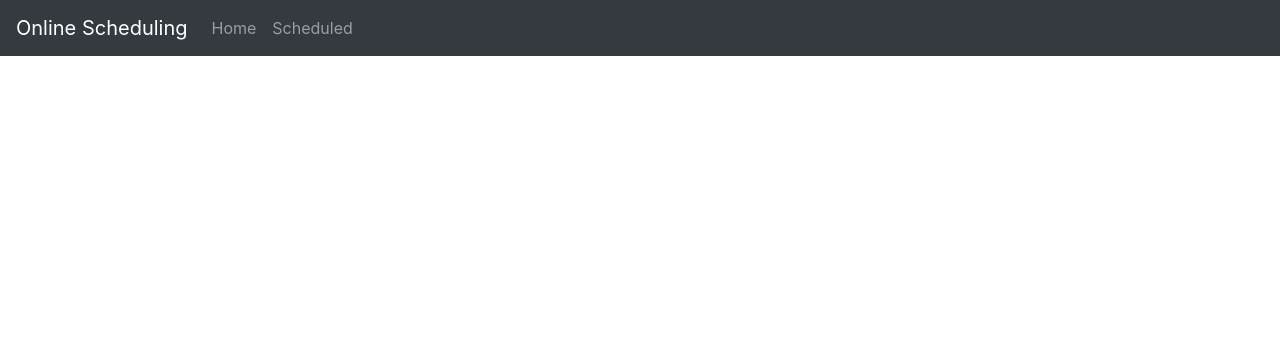
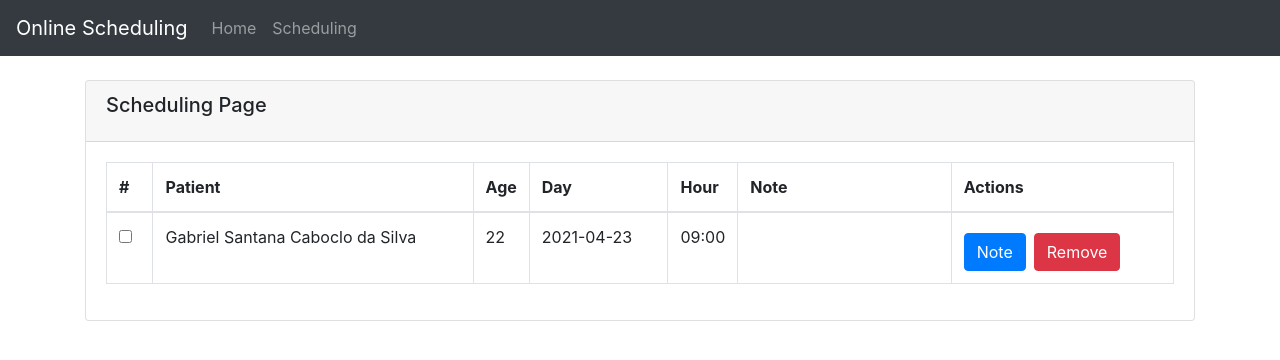
Before and after one commit to GabrielSantanaC/online-scheduling, a React (Create React App) app: page /scheduling in a window 1280 px wide. Shown: the top 360 px of the page. Built offline with nearby package versions, Linux system fonts and the light colour scheme; data requests are answered from the project's data file.

Commit message:
SchedulingDate and SchedulingTime components

```diff
--- a/db.json
+++ b/db.json
@@ -6,7 +6,19 @@
       "author": "typicode"
     }
   ],
-  "scheduling": [],
+  "scheduling": [
+    {
+      "name": "Gabriel Santana Caboclo da Silva",
+      "email": "gabriel.caboclo@hotmail.com",
+      "note": "",
+      "birth": "1998-07-04T03:00:00.000Z",
+      "dateScheduling": "2021-04-23T03:00:00.000Z",
+      "timeScheduling": "2021-04-21T09:00:00.675Z",
+      "priority": false,
+      "completed": false,
+      "id": 1
+    }
+  ],
   "comments": [
     {
       "id": 1,
--- /dev/null
+++ b/src/components/DatePicker/BirthDate.jsx
@@ -0,0 +1,39 @@
+/* eslint-disable react/jsx-props-no-spreading */
+import React from 'react';
+import { Field, ErrorMessage } from 'formik';
+import addDays from 'date-fns/addDays';
+import DateView from 'react-datepicker';
+
+function BirthDate({ label, name, ...rest }) {
+  return (
+    <div className="form-group">
+      <label htmlFor={name}>{label}</label>
+      <br />
+      <Field className="form-control" name={name}>
+        {
+            ({ form, field }) => {
+              const { setFieldValue } = form;
+              const { value } = field;
+              return (
+                <DateView
+                  id={name}
+                  {...field}
+                  {...rest}
+                  peekNextMonth
+                  showMonthDropdown
+                  showYearDropdown
+                  dropdownMode="select"
+                  maxDate={addDays(new Date(), 0)}
+                  selected={value}
+                  onChange={(val) => setFieldValue(name, val)}
+                />
+              );
+            }
+        }
+      </Field>
+      <ErrorMessage name={name}>{(msg) => <div className="text-danger">{msg}</div>}</ErrorMessage>
+    </div>
+  );
+}
+
+export default BirthDate;
--- a/src/components/DatePicker/DatePicker.jsx
+++ b/src/components/DatePicker/SchedulingDate.jsx
@@ -4,12 +4,12 @@ import { Field, ErrorMessage } from 'formik';
 import addDays from 'date-fns/addDays';
 import DateView from 'react-datepicker';
 
-function DatePicker({ label, name, ...rest }) {
+function SchedulingDate({ label, name, ...rest }) {
   return (
     <div className="form-group">
       <label htmlFor={name}>{label}</label>
       <br />
-      <Field name={name}>
+      <Field className="form-control" name={name}>
         {
             ({ form, field }) => {
               const { setFieldValue } = form;
@@ -19,11 +19,8 @@ function DatePicker({ label, name, ...rest }) {
                   id={name}
                   {...field}
                   {...rest}
-                  peekNextMonth
-                  showMonthDropdown
-                  showYearDropdown
-                  dropdownMode="select"
-                  maxDate={addDays(new Date(), 0)}
+                  minDate={addDays(new Date(), 1)}
+                  maxDate={addDays(new Date(), 15)}
                   selected={value}
                   onChange={(val) => setFieldValue(name, val)}
                 />
@@ -36,4 +33,4 @@ function DatePicker({ label, name, ...rest }) {
   );
 }
 
-export default DatePicker;
+export default SchedulingDate;
--- /dev/null
+++ b/src/components/DatePicker/SchedulingTime.jsx
@@ -0,0 +1,40 @@
+/* eslint-disable react/jsx-props-no-spreading */
+import React from 'react';
+import { Field, ErrorMessage } from 'formik';
+import DateView from 'react-datepicker';
+
+function SchedulingTime({
+  label, name, datescheduling, ...rest
+}) {
+  return (
+    <div className="form-group">
+      <label htmlFor={name}>{label}</label>
+      <br />
+      <Field className="form-control" name={name}>
+        {
+            ({ form, field }) => {
+              const { setFieldValue } = form;
+              const { value } = field;
+              return (
+                <DateView
+                  id={name}
+                  {...field}
+                  {...rest}
+                  showTimeSelect
+                  showTimeSelectOnly
+                  timeIntervals={60}
+                  timeCaption="Time"
+                  dateFormat="h:mm aa"
+                  selected={value}
+                  onChange={(val) => setFieldValue(name, val)}
+                />
+              );
+            }
+        }
+      </Field>
+      <ErrorMessage name={name}>{(msg) => <div className="text-danger">{msg}</div>}</ErrorMessage>
+    </div>
+  );
+}
+
+export default SchedulingTime;
--- a/src/components/Form/FormControl.jsx
+++ b/src/components/Form/FormControl.jsx
@@ -1,12 +1,16 @@
 /* eslint-disable react/jsx-props-no-spreading */
 import React from 'react';
 import Input from '../Input';
-import DatePicker from '../DatePicker/DatePicker';
+import BirthDate from '../DatePicker/BirthDate';
+import SchedulingDate from '../DatePicker/SchedulingDate';
+import SchedulingTime from '../DatePicker/SchedulingTime';
 
 function FormControl({ control, ...rest }) {
   switch (control) {
     case 'input': return <Input {...rest} />;
-    case 'datepicker': return <DatePicker {...rest} />;
+    case 'datebirth': return <BirthDate {...rest} />;
+    case 'datescheduling': return <SchedulingDate {...rest} />;
+    case 'timescheduling': return <SchedulingTime {...rest} />;
     default: return null;
   }
 }
--- a/src/components/Form/SchedulingForm.jsx
+++ b/src/components/Form/SchedulingForm.jsx
@@ -24,7 +24,8 @@ const initialValues = {
   email: '',
   note: '',
   birth: null,
-  scheduling: null,
+  dateScheduling: null,
+  timeScheduling: null,
   priority: false,
   completed: false,
 };
@@ -33,7 +34,8 @@ const validationSchema = Yup.object({
   name: Yup.string().required('Required'),
   email: Yup.string().email('Invalid email format').required('Required'),
   birth: Yup.date().required('Required').nullable(),
-  scheduling: Yup.date().required('Required').nullable(),
+  dateScheduling: Yup.date().required('Required').nullable(),
+  timeScheduling: Yup.date().required('Required').nullable(),
 });
 
 function SchedulingForm() {
@@ -50,12 +52,16 @@ function SchedulingForm() {
           </div>
 
           <div>
-            <FormikControl name="birth" label="Birth Date" control="datepicker" />
+            <FormikControl name="birth" label="Birth Date" control="datebirth" />
           </div>
 
-          <di>
-            {formik.values.birth && <FormikControl name="scheduling" label="Choose a Date" control="datepicker" /> }
-          </di>
+          <div>
+            {formik.values.birth && <FormikControl name="dateScheduling" label="Scheduling Day" control="datescheduling" /> }
+          </div>
+
+          <div>
+            {formik.values.dateScheduling && <FormikControl datescheduling={formik.values.dateScheduling} name="timeScheduling" label="Scheduling Time" control="timescheduling" /> }
+          </div>
 
           <Button variant="secondary" className="mt-4" type="submit">Submit</Button>
         </Form>
--- a/src/components/Form/SchedulingList.jsx
+++ b/src/components/Form/SchedulingList.jsx
@@ -12,6 +12,13 @@ function SchedulingList() {
   const calculateAge = (birth) => {
     const age = Math.floor((new Date() - new Date(birth).getTime()) / 3.15576e+10);
     return age;
+  };
+
+  const showTimeOnly = (time) => {
+    const timeOnly = time.split('T')[1];
+    // eslint-disable-next-line no-unused-vars
+    const [hour, minute] = timeOnly.split(':');
+    return (`${hour}:${minute}`);
   };
 
   const fetchData = async () => {
@@ -59,7 +66,7 @@ function SchedulingList() {
 
   const handleEdit = (schedule) => {
     setEditSchedule(schedule);
-    setText(schedule?.note); // Opitional Chaining ?
+    setText(schedule?.note);
     setShowModal(!showModal);
   };
 
@@ -88,9 +95,11 @@ function SchedulingList() {
         <thead>
           <tr>
             <th>#</th>
-            <th width="35%">Patient</th>
+            <th width="30%">Patient</th>
             <th width="4%">Age</th>
-            <th width="25%">Note</th>
+            <th width="13%">Day</th>
+            <th width="6%">Hour</th>
+            <th width="20%">Note</th>
             <th>Actions</th>
           </tr>
         </thead>
@@ -109,9 +118,13 @@ function SchedulingList() {
                 {calculateAge(schedule.birth)}
 
               </td>
+              <td>
+                {schedule.dateScheduling.split('T')[0]}
+              </td>
+              <td>{showTimeOnly(schedule.timeScheduling)}</td>
               <td>{schedule.note}</td>
               <td>
-                <Button className="mr-2 mt-2" onClick={() => handleEdit(schedule)} type="button">{schedule.note ? 'Edit Note' : 'Add Note'}</Button>
+                <Button className="mr-2 mt-2" onClick={() => handleEdit(schedule)} type="button">{schedule.note ? 'Edit Note' : 'Note'}</Button>
                 <Button variant="danger" className="mt-2" onClick={() => handleRemove(schedule)} type="button">Remove</Button>
               </td>
             </tr>
--- a/src/components/Input/index.jsx
+++ b/src/components/Input/index.jsx
@@ -7,7 +7,7 @@ function index({ label, name, ...rest }) {
     <div className="form-group">
       <label htmlFor={name}>{label}</label>
       <br />
-      <Field id={name} name={name} {...rest} />
+      <Field className="form-control" id={name} name={name} {...rest} />
       <ErrorMessage name={name}>{(msg) => <div className="text-danger">{msg}</div>}</ErrorMessage>
     </div>
   );
--- a/src/routes.jsx
+++ b/src/routes.jsx
@@ -10,8 +10,8 @@ const routes = [{
   name: 'Home',
 }, {
   componet: Scheduling,
-  path: '/scheduled',
-  name: 'Scheduled',
+  path: '/scheduling',
+  name: 'Scheduling',
 }];
 
 const Routes = () => (
```
